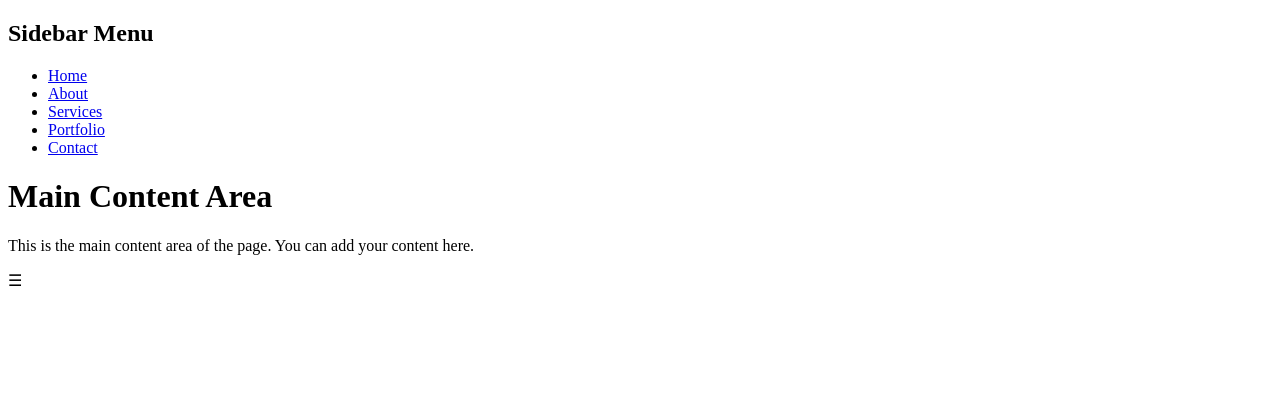
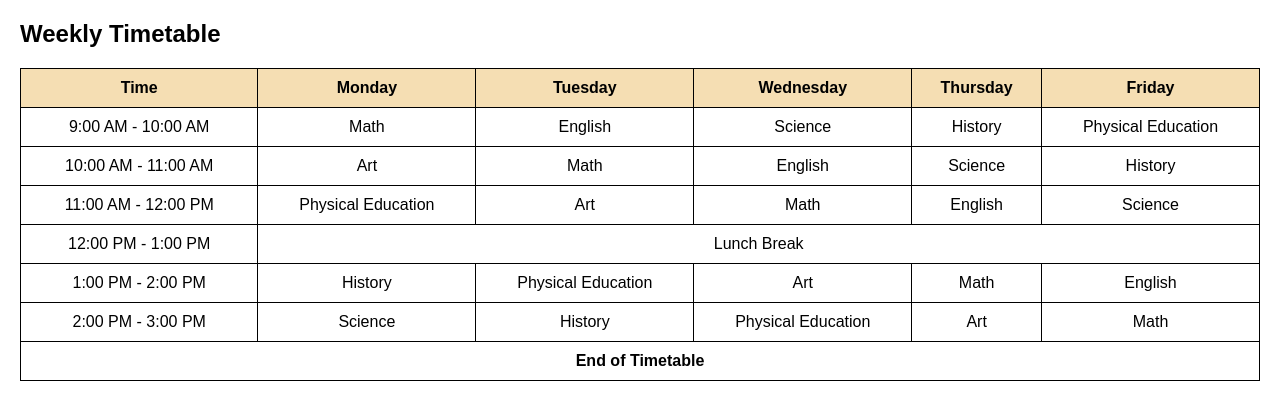
Before and after one commit to shivani2326/Full-stack-lab-record, a plain HTML site: page index.html in a window 1280 px wide. Drawn offline with Linux system fonts and the light colour scheme.

Commit message:
Add files via upload

```diff
--- a/index.html
+++ b/index.html
@@ -1,31 +1,114 @@
 <!DOCTYPE html>
 <html lang="en">
 <head>
-    <meta charset="UTF-8">
-    <meta name="viewport" content="width=device-width, initial-scale=1.0">
-    <title>Responsive Sidebar</title>
-    <link rel="stylesheet" href="style.css">
+   <meta charset="UTF-8">
+   <meta name="viewport" content="width=device-width, initial-scale=1.0">
+   <title>Document</title>
+</head>
 <body>
-<div class="sidebar" id="sidebar">
-    <h2>Sidebar Menu</h2>
-    <ul>
-        <li><a href="#">Home</a></li>
-        <li><a href="#">About</a></li>
-        <li><a href="#">Services</a></li>
-        <li><a href="#">Portfolio</a></li>
-        <li><a href="#">Contact</a></li>
-    </ul>
-</div>
-<div class="content">
-    <h1>Main Content Area</h1>
-    <p>This is the main content area of the page. You can add your content here.</p>
-</div>
-<div class="toggle-button" onclick="toggleSidebar()">☰</div>
-<script>
-    function toggleSidebar() {
-        const sidebar = document.getElementById('sidebar');
-        sidebar.classList.toggle('active');
-    }
-</script>
+   <h2>Weekly Timetable</h2>
+<style>
+       body {
+           font-family: Arial, sans-serif;
+           margin: 20px;
+       }
+       table {
+           width: 100%;
+           border-collapse: collapse;
+           margin-top: 20px;
+       }
+       th, td {
+           border: 1px solid black;
+           padding: 10px;
+           text-align: center;
+       }
+       th {
+           background-color: wheat;
+       }
+       tfoot {
+           background-color: white;
+           font-weight: bold;
+       }
+       @media (max-width: 600px) {
+           table, thead, tbody, th, td, tfoot {
+               display: block;
+           }
+           th, td {
+               width: 100%;
+               box-sizing: border-box;
+           }
+           thead tr {
+               display: none;
+           }
+           tr {
+               margin-bottom: 15px;
+               border: 1px solid white;
+           }
+       }
+   </style>
+</style>
+<table>
+   <thead>
+       <tr>
+           <th>Time</th>
+           <th>Monday</th>
+           <th>Tuesday</th>
+           <th>Wednesday</th>
+           <th>Thursday</th>
+           <th>Friday</th>
+       </tr>
+   </thead>
+   <tbody>
+       <tr>
+           <td>9:00 AM - 10:00 AM</td>
+           <td>Math</td>
+           <td>English</td>
+           <td>Science</td>
+           <td>History</td>
+           <td>Physical Education</td>
+       </tr>
+       <tr>
+           <td>10:00 AM - 11:00 AM</td>
+           <td>Art</td>
+           <td>Math</td>
+           <td>English</td>
+           <td>Science</td>
+           <td>History</td>
+       </tr>
+       <tr>
+           <td>11:00 AM - 12:00 PM</td>
+           <td>Physical Education</td>
+           <td>Art</td>
+           <td>Math</td>
+           <td>English</td>
+           <td>Science</td>
+       </tr>
+       <tr>
+           <td>12:00 PM - 1:00 PM</td>
+           <td colspan="5">Lunch Break</td>
+       </tr>
+       <tr>
+           <td>1:00 PM - 2:00 PM</td>
+           <td>History</td>
+           <td>Physical Education</td>
+           <td>Art</td>
+           <td>Math</td>
+           <td>English</td>
+       </tr>
+       <tr>
+           <td>2:00 PM - 3:00 PM</td>
+           <td>Science</td>
+           <td>History</td>
+           <td>Physical Education</td>
+           <td>Art</td>
+           <td>Math</td>
+       </tr>
+   </tbody>
+   <tfoot>
+       <tr>
+           <td colspan="6">End of Timetable</td>
+       </tr>
+   </tfoot>
+</table>
 </body>
 </html>
```
